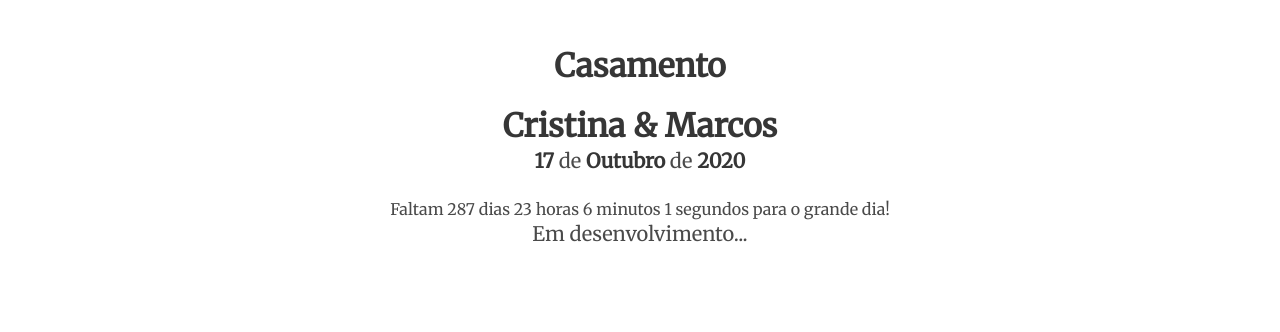
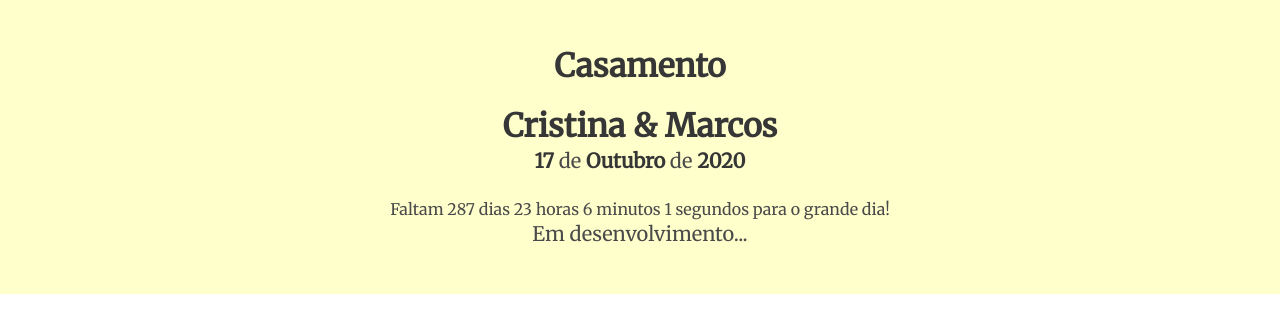
Before and after one commit to MarcosMe/marriage, a plain HTML site: page index.html in a window 1280 px wide. Drawn offline with nearby package versions, Linux system fonts and the light colour scheme.

Commit message:
Update index.html

```diff
--- a/index.html
+++ b/index.html
@@ -8,6 +8,7 @@
     <style>
       body {
         font-family: 'Merriweather', serif;
+        background-color: #ffffcc;
       }
     </style>
   </head>
```
